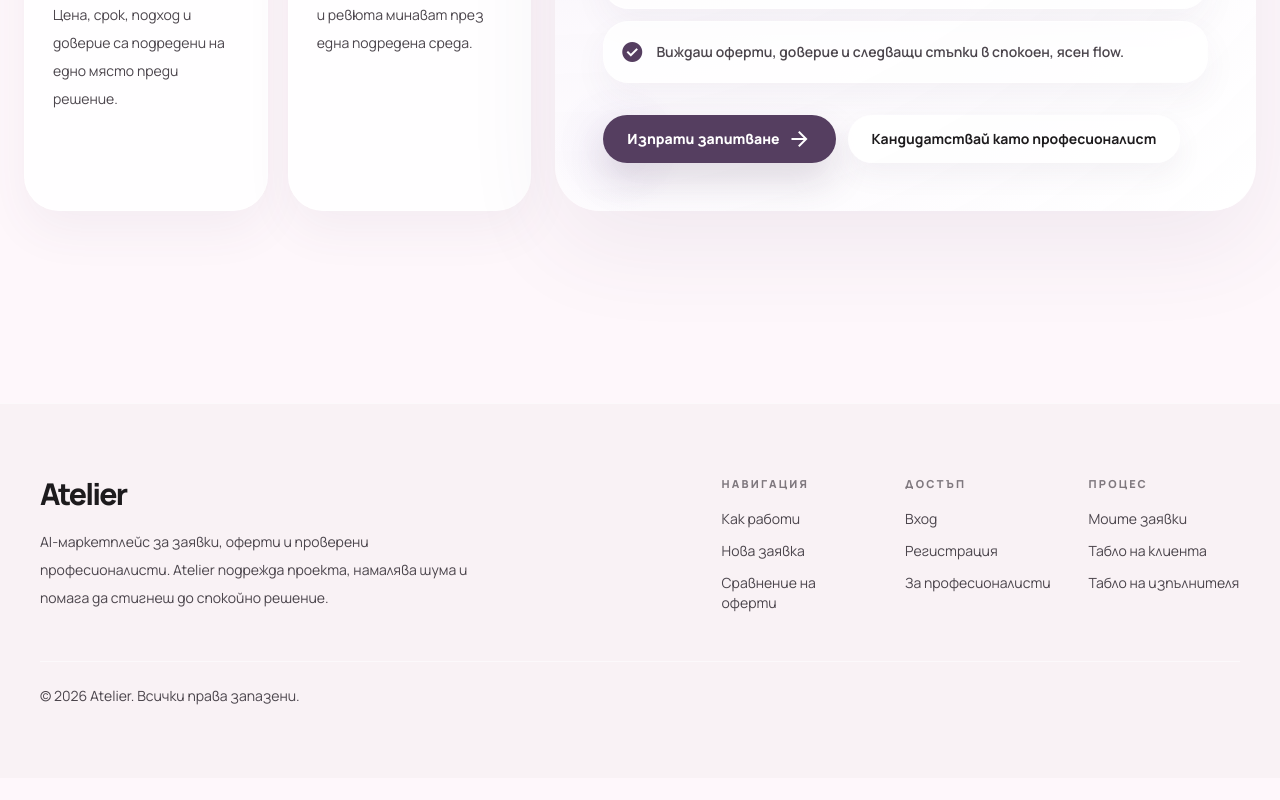
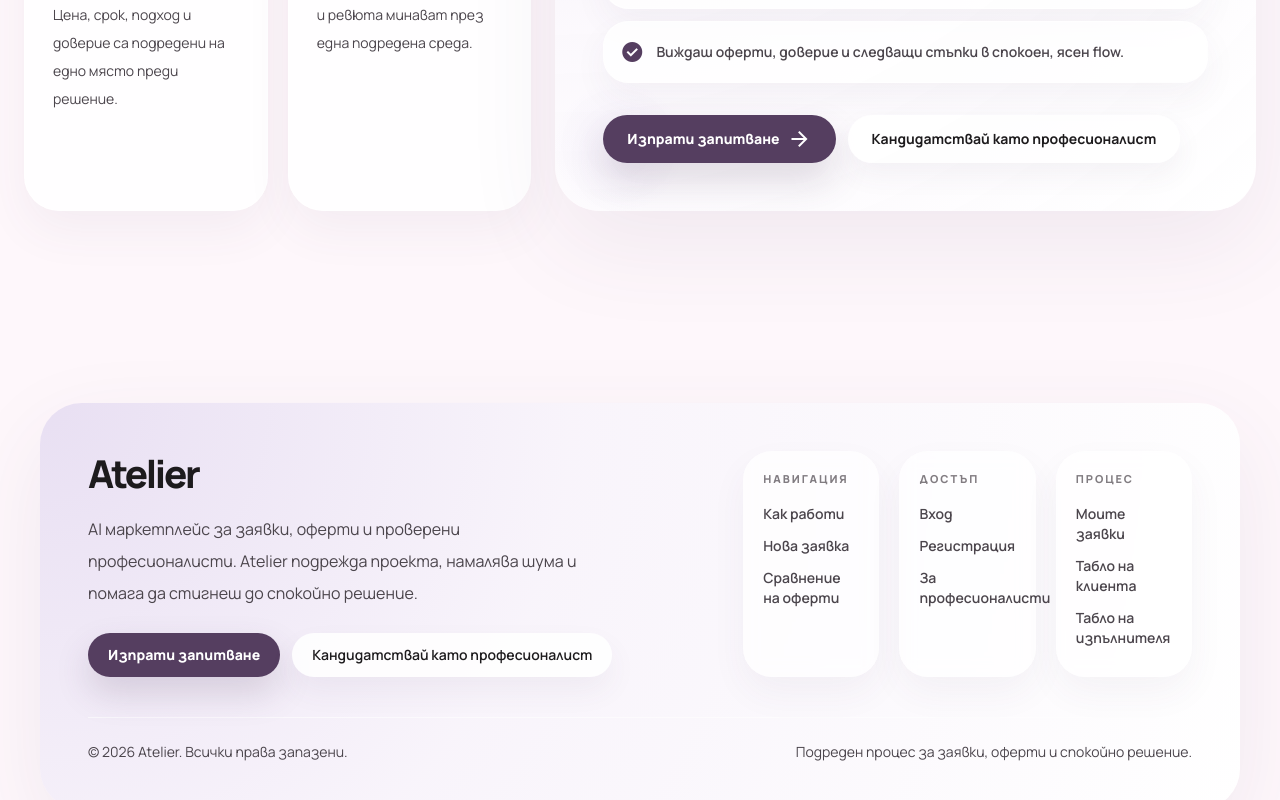
Before and after one commit to dklianev/custom-project-marketplace, a Next.js app: page / in a window 1280 px wide. Shown: the part 2683-3483 px from the top of the page. Before the commit the page ends 3461 px from the top, so only its background shows below. Built offline with nearby package versions, Linux system fonts and the light colour scheme; no server answers.

Commit message:
fix: polish homepage footer

```diff
--- a/src/components/footer.tsx
+++ b/src/components/footer.tsx
@@ -9,6 +9,18 @@ type FooterProfile = {
   name: string;
   role: "CLIENT" | "PROFESSIONAL";
 };
+
+const navLinks = [
+  { label: "Как работи", href: "/#how-it-works" },
+  { label: "Нова заявка", href: "/request/create" },
+  { label: "Сравнение на оферти", href: "/offers/compare" },
+];
+
+const processLinks = [
+  { label: "Моите заявки", href: "/requests" },
+  { label: "Табло на клиента", href: "/dashboard" },
+  { label: "Табло на изпълнителя", href: "/pro/dashboard" },
+];
 
 export function Footer() {
   const [profile, setProfile] = useState<FooterProfile | null | undefined>(undefined);
@@ -34,7 +46,7 @@ export function Footer() {
         }
 
         const payload = (await response.json()) as {
-          user?: { name?: string | null; role?: "CLIENT" | "PROFESSIONAL" };
+          user?: { name?: string | null; role?: "CLIENT" | "PROFESSIONAL" } | null;
         };
 
         if (!payload.user?.role) {
@@ -74,77 +86,81 @@ export function Footer() {
   }
 
   return (
-    <footer className="mt-24 border-t border-white/55 bg-surface-container-low px-6 py-14 md:px-10 md:py-18">
-      <div className="mx-auto grid max-w-7xl gap-12 md:grid-cols-[1.1fr_0.9fr] md:items-start">
-        <div className="max-w-md">
-          <span className="block text-3xl font-black tracking-[-0.06em] text-on-surface">
+    <footer className="mt-24 px-6 pb-12 md:px-10 md:pb-16">
+      <div className="mx-auto max-w-7xl overflow-hidden rounded-[2.6rem] bg-[radial-gradient(circle_at_top_left,rgba(223,213,239,0.7),rgba(248,244,251,0.92)_42%,rgba(255,255,255,0.98)_100%)] px-7 py-8 shadow-[0_30px_90px_rgba(77,66,96,0.08)] md:px-10 md:py-10 lg:px-12 lg:py-12">
+        <div className="grid gap-10 lg:grid-cols-[minmax(0,1.15fr)_minmax(0,0.85fr)] lg:gap-12">
+          <div className="max-w-xl">
+            <span className="block text-3xl font-black tracking-[-0.06em] text-on-surface md:text-[2.4rem]">
               Atelier
             </span>
-          <p className="mt-4 text-sm leading-7 text-on-surface-variant">
-            AI-маркетплейс за заявки, оферти и проверени професионалисти. Atelier
-            подрежда проекта, намалява шума и помага да стигнеш до спокойно решение.
+            <p className="mt-4 max-w-lg text-sm leading-7 text-on-surface-variant md:text-base md:leading-8">
+              AI маркетплейс за заявки, оферти и проверени професионалисти. Atelier подрежда проекта,
+              намалява шума и помага да стигнеш до спокойно решение.
             </p>
-        </div>
 
-        <div className="grid grid-cols-2 gap-8 md:grid-cols-3">
-          <div className="space-y-4">
-            <h2 className="text-[11px] font-black uppercase tracking-[0.2em] text-on-surface-variant/70">
-              Навигация
-            </h2>
-            <div className="flex flex-col gap-3">
+            <div className="mt-6 flex flex-wrap gap-3">
               <Link
-                href="/#how-it-works"
-                className="text-sm text-on-surface-variant transition-colors hover:text-primary"
+                href="/request/create"
+                className="inline-flex items-center justify-center rounded-full bg-primary px-5 py-3 text-sm font-black text-on-primary shadow-[0_16px_34px_rgba(85,62,96,0.18)] transition-[transform,opacity,box-shadow] duration-200 hover:-translate-y-0.5 hover:opacity-95"
               >
-                Как работи
+                Изпрати запитване
               </Link>
               <Link
-                href="/request/create"
-                className="text-sm text-on-surface-variant transition-colors hover:text-primary"
+                href="/pro/register"
+                className="inline-flex items-center justify-center rounded-full bg-white/88 px-5 py-3 text-sm font-semibold text-on-surface shadow-[0_14px_30px_rgba(77,66,96,0.06)] transition-colors hover:bg-white"
               >
-                Нова заявка
-              </Link>
-              <Link
-                href="/offers/compare"
-                className="text-sm text-on-surface-variant transition-colors hover:text-primary"
-              >
-                Сравнение на оферти
+                Кандидатствай като професионалист
               </Link>
             </div>
           </div>
 
-          <div className="space-y-4">
-            <h2 className="text-[11px] font-black uppercase tracking-[0.2em] text-on-surface-variant/70">
+          <div className="grid gap-5 sm:grid-cols-2 xl:grid-cols-3">
+            <div className="rounded-[1.8rem] bg-white/70 px-5 py-5 shadow-[0_16px_36px_rgba(77,66,96,0.05)] backdrop-blur-sm xl:col-span-1">
+              <h2 className="text-[11px] font-black uppercase tracking-[0.18em] text-on-surface-variant/70">
+                Навигация
+              </h2>
+              <div className="mt-4 flex flex-col gap-3">
+                {navLinks.map((link) => (
+                  <Link
+                    key={link.href}
+                    href={link.href}
+                    className="text-sm font-semibold text-on-surface-variant transition-colors hover:text-primary"
+                  >
+                    {link.label}
+                  </Link>
+                ))}
+              </div>
+            </div>
+
+            <div className="rounded-[1.8rem] bg-white/70 px-5 py-5 shadow-[0_16px_36px_rgba(77,66,96,0.05)] backdrop-blur-sm xl:col-span-1">
+              <h2 className="text-[11px] font-black uppercase tracking-[0.18em] text-on-surface-variant/70">
                 Достъп
               </h2>
-            <div className="flex flex-col gap-3">
+              <div className="mt-4 flex flex-col gap-3">
                 {profile === undefined ? (
-                <div
-                  aria-hidden="true"
-                  className="space-y-3"
-                >
-                  <div className="h-4 w-24 rounded-full bg-white/65" />
-                  <div className="h-4 w-28 rounded-full bg-white/55" />
-                  <div className="h-4 w-20 rounded-full bg-white/45" />
+                  <div aria-hidden="true" className="space-y-3 pt-1">
+                    <div className="h-4 w-28 rounded-full bg-white/65" />
+                    <div className="h-4 w-32 rounded-full bg-white/55" />
+                    <div className="h-4 w-24 rounded-full bg-white/45" />
                   </div>
                 ) : profile ? (
                   <>
                     <Link
                       href={dashboardHref}
-                    className="text-sm text-on-surface-variant transition-colors hover:text-primary"
+                      className="text-sm font-semibold text-on-surface-variant transition-colors hover:text-primary"
                     >
-                    Моето табло
+                      Здравей, {profile.name}
                     </Link>
                     <button
                       type="button"
                       onClick={() => void handleLogout()}
-                    className="text-left text-sm text-on-surface-variant transition-colors hover:text-primary"
+                      className="text-left text-sm font-semibold text-on-surface-variant transition-colors hover:text-primary"
                     >
                       Изход
                     </button>
                     <Link
                       href="/pro/register"
-                    className="text-sm text-on-surface-variant transition-colors hover:text-primary"
+                      className="text-sm font-semibold text-on-surface-variant transition-colors hover:text-primary"
                     >
                       За професионалисти
                     </Link>
@@ -153,19 +169,19 @@ export function Footer() {
                   <>
                     <Link
                       href="/login"
-                    className="text-sm text-on-surface-variant transition-colors hover:text-primary"
+                      className="text-sm font-semibold text-on-surface-variant transition-colors hover:text-primary"
                     >
                       Вход
                     </Link>
                     <Link
                       href="/register"
-                    className="text-sm text-on-surface-variant transition-colors hover:text-primary"
+                      className="text-sm font-semibold text-on-surface-variant transition-colors hover:text-primary"
                     >
                       Регистрация
                     </Link>
                     <Link
                       href="/pro/register"
-                    className="text-sm text-on-surface-variant transition-colors hover:text-primary"
+                      className="text-sm font-semibold text-on-surface-variant transition-colors hover:text-primary"
                     >
                       За професионалисти
                     </Link>
@@ -174,36 +190,29 @@ export function Footer() {
               </div>
             </div>
 
-          <div className="space-y-4">
-            <h2 className="text-[11px] font-black uppercase tracking-[0.2em] text-on-surface-variant/70">
+            <div className="rounded-[1.8rem] bg-white/70 px-5 py-5 shadow-[0_16px_36px_rgba(77,66,96,0.05)] backdrop-blur-sm sm:col-span-2 xl:col-span-1">
+              <h2 className="text-[11px] font-black uppercase tracking-[0.18em] text-on-surface-variant/70">
                 Процес
               </h2>
-            <div className="flex flex-col gap-3">
+              <div className="mt-4 flex flex-col gap-3">
+                {processLinks.map((link) => (
                   <Link
-                href="/requests"
-                className="text-sm text-on-surface-variant transition-colors hover:text-primary"
+                    key={link.href}
+                    href={link.href}
+                    className="text-sm font-semibold text-on-surface-variant transition-colors hover:text-primary"
                   >
-                Моите заявки
+                    {link.label}
                   </Link>
-              <Link
-                href="/dashboard"
-                className="text-sm text-on-surface-variant transition-colors hover:text-primary"
-              >
-                Табло на клиента
-              </Link>
-              <Link
-                href="/pro/dashboard"
-                className="text-sm text-on-surface-variant transition-colors hover:text-primary"
-              >
-                Табло на изпълнителя
-              </Link>
+                ))}
               </div>
             </div>
           </div>
         </div>
 
-      <div className="mx-auto mt-12 max-w-7xl border-t border-white/60 pt-6 text-sm text-on-surface-variant">
-        © 2026 Atelier. Всички права запазени.
+        <div className="mt-10 flex flex-col gap-3 border-t border-white/60 pt-6 text-sm text-on-surface-variant md:flex-row md:items-center md:justify-between">
+          <span>© 2026 Atelier. Всички права запазени.</span>
+          <span>Подреден процес за заявки, оферти и спокойно решение.</span>
+        </div>
       </div>
     </footer>
   );
```
Lines whose indentation alone changed are shown as unchanged.
